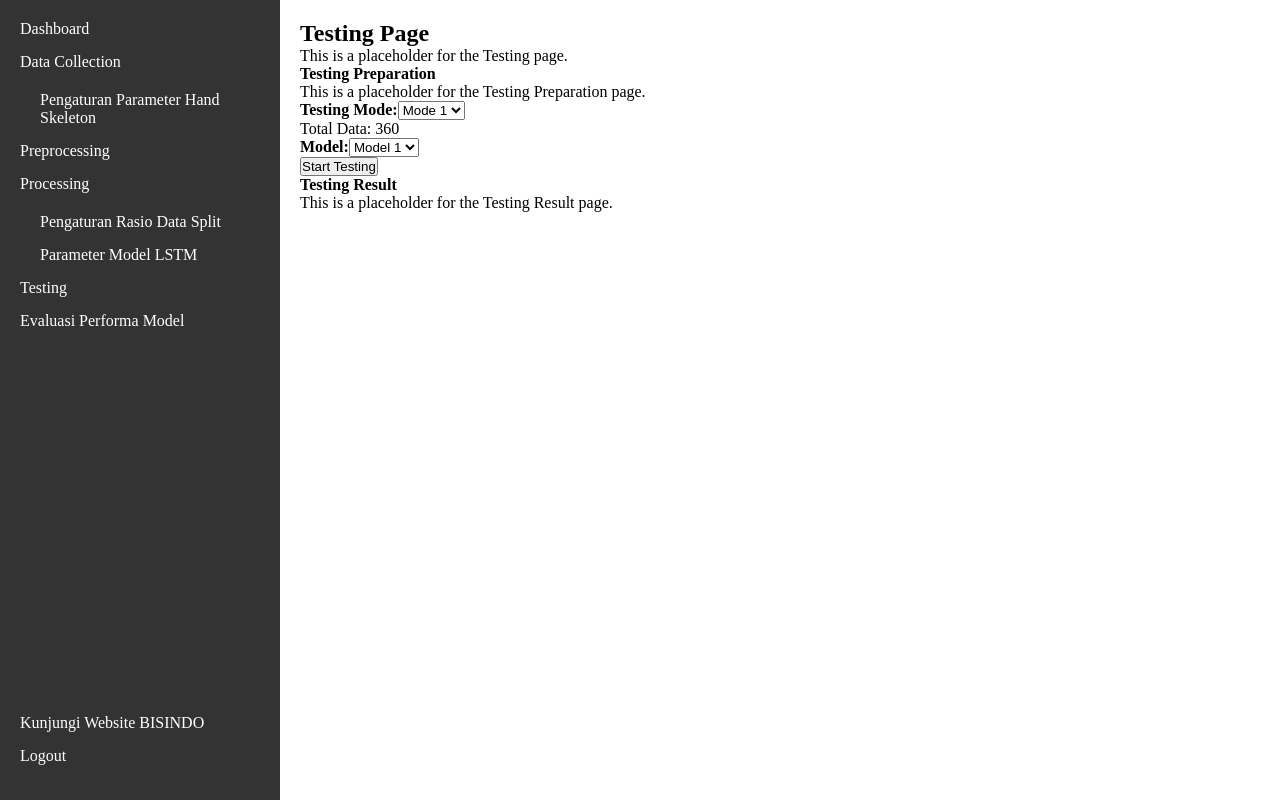
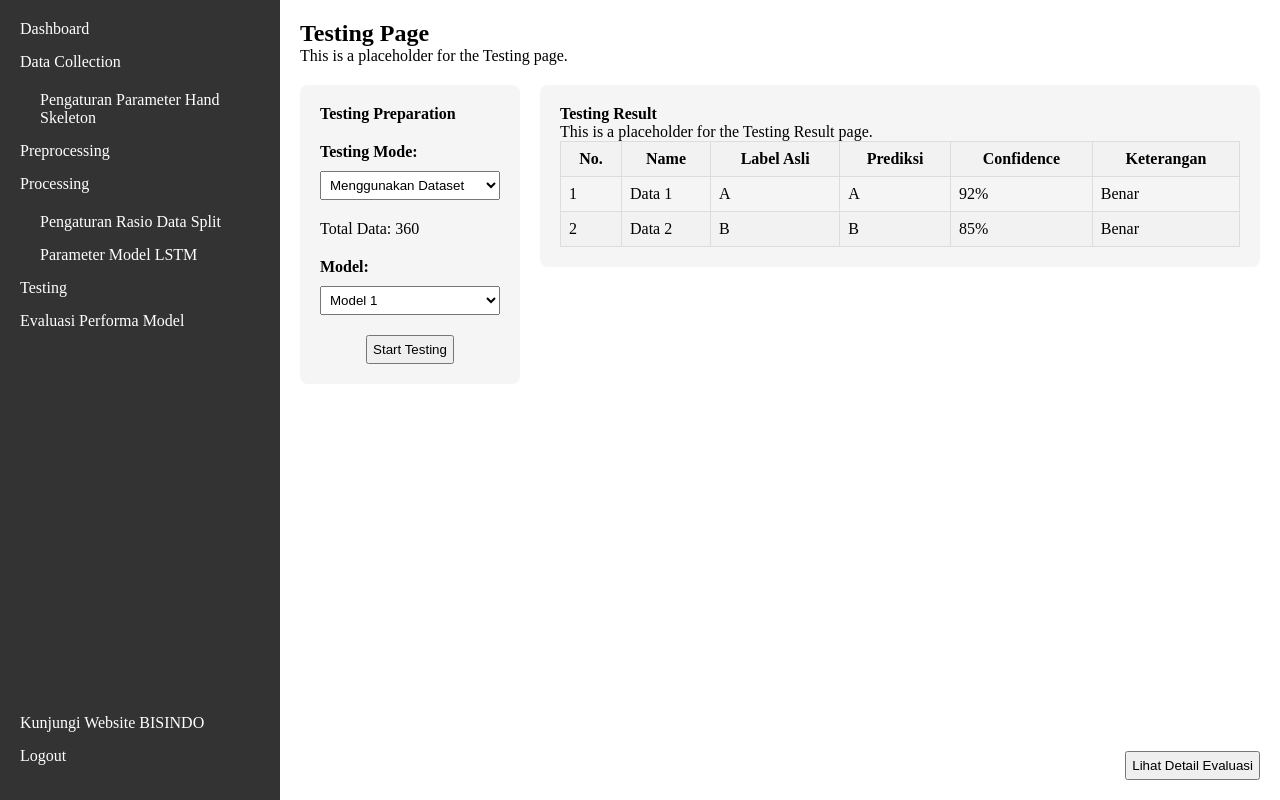
Before and after one commit to srmpandejlaki/BISINDO, a React (Vite) app in the folder frontend/: page /admin/testing in a window 1280 px wide. Built offline with nearby package versions, Linux system fonts and the light colour scheme.

Commit message:
update halaman testing

```diff
--- a/frontend/src/features/testing/components/TestingPrepearation.jsx
+++ b/frontend/src/features/testing/components/TestingPrepearation.jsx
@@ -4,12 +4,11 @@ function TestingPreparation() {
   return (
     <div className="testing-preparation">
       <h4>Testing Preparation</h4>
-      <p>This is a placeholder for the Testing Preparation page.</p>
       <div className="option-mode">
         <label htmlFor="testing-mode">Testing Mode:</label>
         <select name="testing-mode" id="testing-mode">
-          <option value="">Mode 1</option>
-          <option value="">Mode 2</option>
+          <option value="">Menggunakan Dataset</option>
+          <option value="">Upload File</option>
         </select>
       </div>
       <div className="total-data">
--- a/frontend/src/features/testing/components/TestingResult.jsx
+++ b/frontend/src/features/testing/components/TestingResult.jsx
@@ -5,6 +5,36 @@ function TestingResult() {
     <div className="testing-result">
       <h4>Testing Result</h4>
       <p>This is a placeholder for the Testing Result page.</p>
+      <table>
+        <thead>
+          <tr>
+            <th>No.</th>
+            <th>Name</th>
+            <th>Label Asli</th>
+            <th>Prediksi</th>
+            <th>Confidence</th>
+            <th>Keterangan</th>
+          </tr>
+        </thead>
+        <tbody>
+          <tr>
+            <td>1</td>
+            <td>Data 1</td>
+            <td>A</td>
+            <td>A</td>
+            <td>92%</td>
+            <td>Benar</td>
+          </tr>
+          <tr>
+            <td>2</td>
+            <td>Data 2</td>
+            <td>B</td>
+            <td>B</td>
+            <td>85%</td>
+            <td>Benar</td>
+          </tr>
+        </tbody>
+      </table>
     </div>
   );
 }
--- a/frontend/src/features/testing/pages/Testing.jsx
+++ b/frontend/src/features/testing/pages/Testing.jsx
@@ -5,10 +5,13 @@ import TestingResult from "../components/TestingResult";
 function TestingPage() {
   return (
     <div className="content testing-page">
-      <h2>Testing Page</h2>
-      <p>This is a placeholder for the Testing page.</p>
+      <div className="title">
+        <h2>Testing Page</h2>
+        <p>This is a placeholder for the Testing page.</p>
+      </div>
       <TestingPreparation />
       <TestingResult />
+      <button className="detail-evaluation">Lihat Detail Evaluasi</button>
     </div>
   );
 }
--- /dev/null
+++ b/frontend/src/features/testing/pages/Testing.scss
@@ -0,0 +1,56 @@
+
+
+.testing-page {
+  display: grid;
+  grid-template-rows: auto 2fr;
+  grid-template-columns: auto 1fr;
+  gap: 20px;
+  grid-template-areas:
+    "title title"
+    "preparation result";
+
+  .title {
+    grid-area: title;
+  }
+  .detail-evaluation {
+    width: fit-content;
+    justify-self: end;
+    grid-column: 2;
+    padding: 5px;
+  }
+}
+
+.testing-preparation {
+  grid-area: preparation;
+}
+.testing-result {
+  grid-area: result;
+}
+
+.testing-preparation, .testing-result {
+  height: fit-content;
+  background-color: #f5f5f5;
+  padding: 20px;
+  border-radius: 8px;
+}
+
+.option-mode, .option-model {
+  display: flex;
+  flex-direction: column;
+  gap: 10px;
+  margin-block: 20px;
+
+  label {
+    width: 100px;
+  }
+  select {
+    padding: 5px;
+    width: 180px;
+  }
+}
+
+.start-testing {
+  display: flex;
+  justify-self: center;
+  padding: 5px;
+}
```
